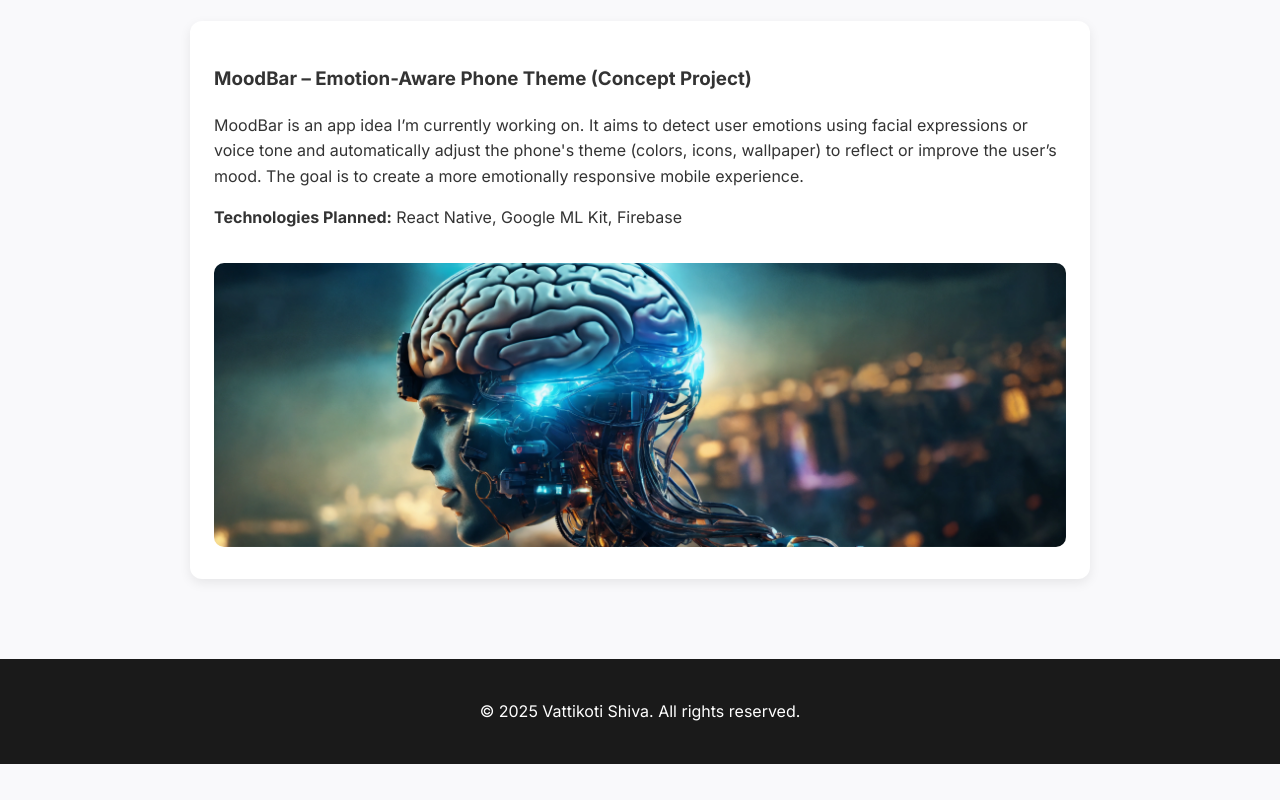
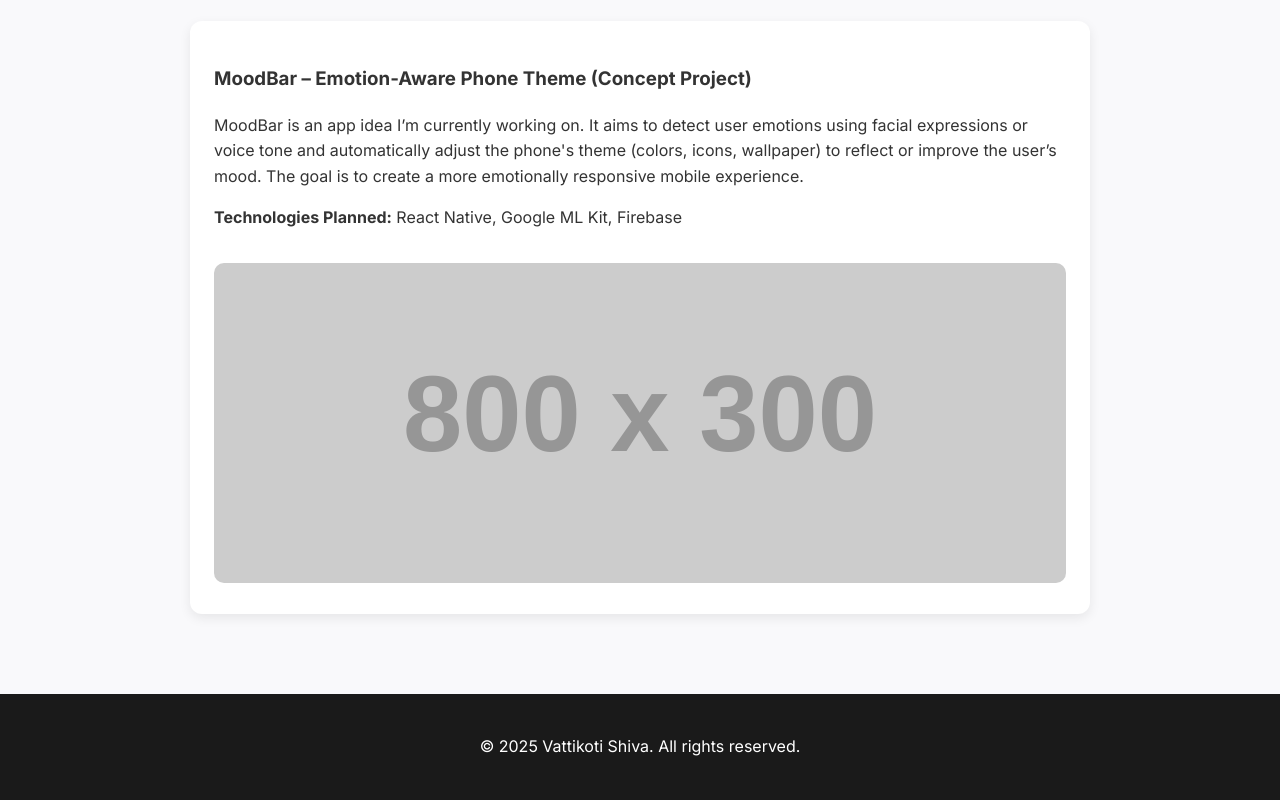
Before and after one commit to shiva008-star/vattikoti-shiva-portfolio-, a plain HTML site: page index.html in a window 1280 px wide. Shown: the part 862-1662 px from the top of the page. Before the commit the page ends 1626 px from the top, so only its background shows below. Drawn offline with Linux system fonts and the light colour scheme; placeholder pictures from the web are drawn by us; files whose address does not match are found by name.

Commit message:
index.html

```diff
--- a/index.html
+++ b/index.html
@@ -109,7 +109,7 @@
         MoodBar is an app idea I’m currently working on. It aims to detect user emotions using facial expressions or voice tone and automatically adjust the phone's theme (colors, icons, wallpaper) to reflect or improve the user’s mood. The goal is to create a more emotionally responsive mobile experience.
       </p>
       <p><strong>Technologies Planned:</strong> React Native, Google ML Kit, Firebase</p>
-      <img src=file:///C:/Users/shiva/Downloads/Human%20brain%20with%20an%20AI%20god%20holding%20it%20hovering%20abo.webp alt="MoodBar Project Image">
+      <img src="https://via.placeholder.com/800x300.png?text=MoodBar+App+Preview" alt="MoodBar Project Image">
     </div>
   </section>
 
```
